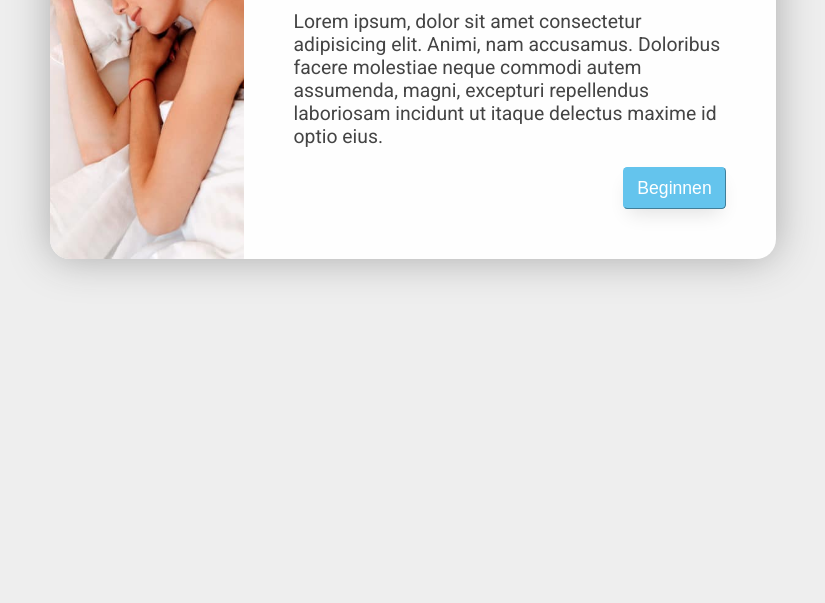
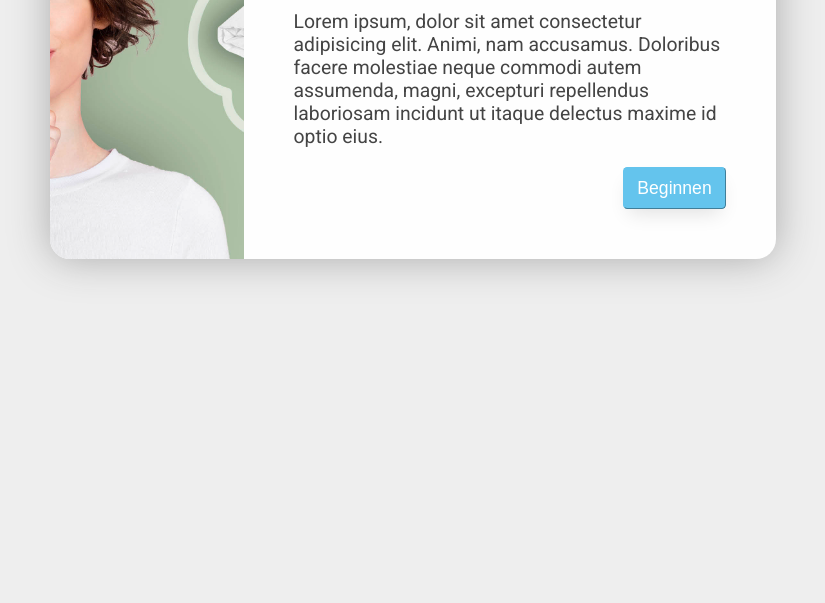
Before and after one commit to gullDesignDev/wizard, a plain HTML site: page index.html in a window 1280 px wide. Shown: the part 197-800 px from the top of the page, without its empty margins (227-1052 px from the left). Drawn offline with Linux system fonts and the light colour scheme.

Commit message:
changed the image to the disired one from marketing.

```diff
--- a/css/style.css
+++ b/css/style.css
@@ -79,7 +79,8 @@ button { cursor: pointer; }
 
 .content.image {
 	width: 60%;
-	background-image: url('../img/gesunder-schlaf.jpg');
+	/* background-image: url('../img/gesunder-schlaf.jpg'); */
+	background-image: url('../img/211018_Ratgeber_Duvet_Kachel.jpg');
 	background-size: cover;
 	background-position: center top;
 	border-radius: 20px 0 0 20px;
```
